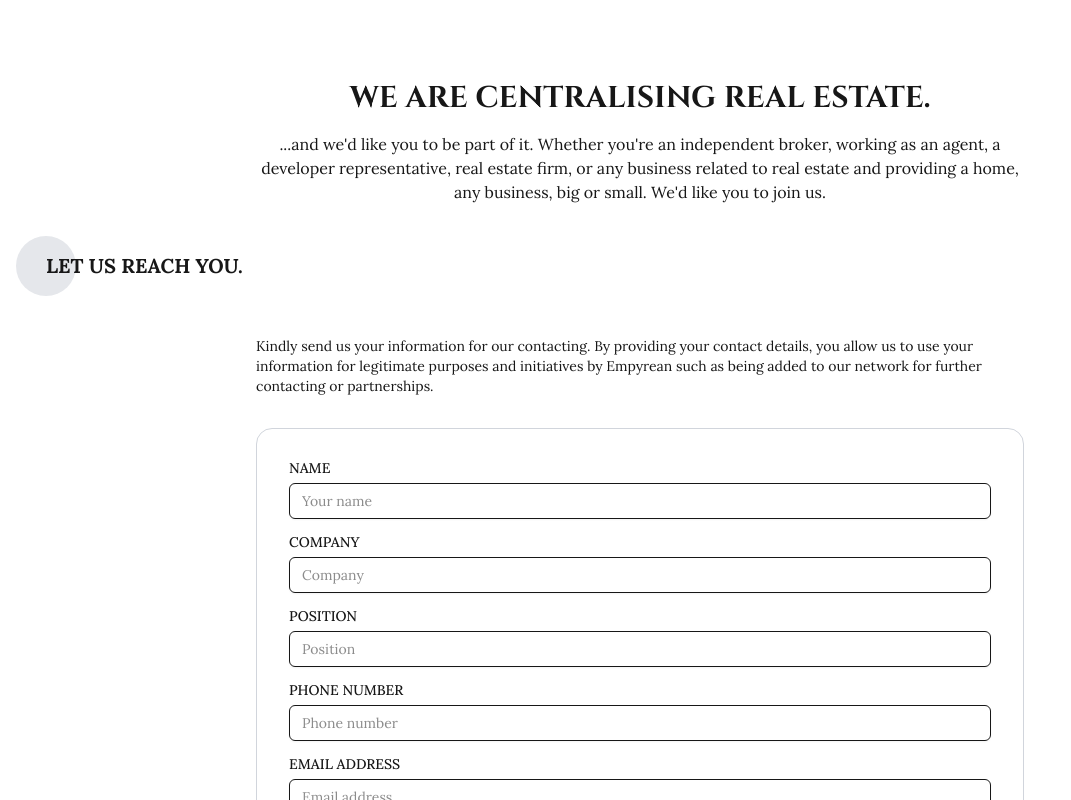
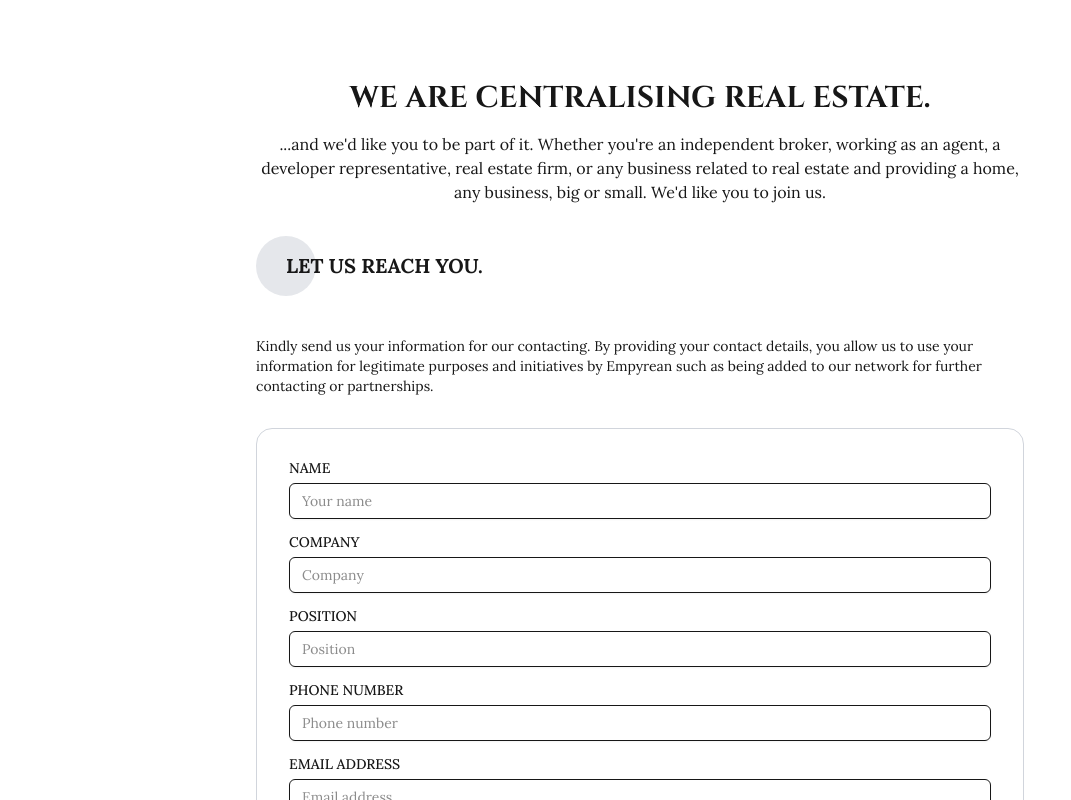
Before and after one commit to Empyrean25/empyrean, a Next.js app: page /learn-more in a window 1280 px wide. Shown: the top 800 px of the page, without its empty margins (0-1071 px from the left). Built offline with nearby package versions, Linux system fonts and the light colour scheme.

Commit message:
Update page.tsx

```diff
--- a/src/app/learn-more/page.tsx
+++ b/src/app/learn-more/page.tsx
@@ -71,7 +71,8 @@ export default function LearnMore() {
         real estate firm, or any business related to real estate and providing
         a home, any business, big or small. We&apos;d like you to join us.
       </p>
-      <div className="flex items-center gap-4 self-start mb-4">
+    <div className="w-full max-w-3xl">
+  <div className="flex items-center gap-4 mb-4">
     <div className="relative min-w-[60px] h-[60px]">
       <div className="bg-gray-200 rounded-full w-full h-full"></div>
       <div className="absolute top-1/2 left-1/2 -translate-y-1/2 translate-x-0 text-xl font-bold uppercase whitespace-nowrap">
@@ -79,14 +80,13 @@ export default function LearnMore() {
       </div>
     </div>
   </div>
-
   <br />
-
-<div className="text-sm text-left max-w-3xl mb-8">
+  <div className="text-sm text-left mb-8">
     Kindly send us your information for our contacting. By providing
     your contact details, you allow us to use your information for
     legitimate purposes and initiatives by Empyrean such as being added
     to our network for further contacting or partnerships.
+  </div>
 </div>
         <Form {...form}>
           <form
```
Lines whose indentation alone changed are shown as unchanged.
